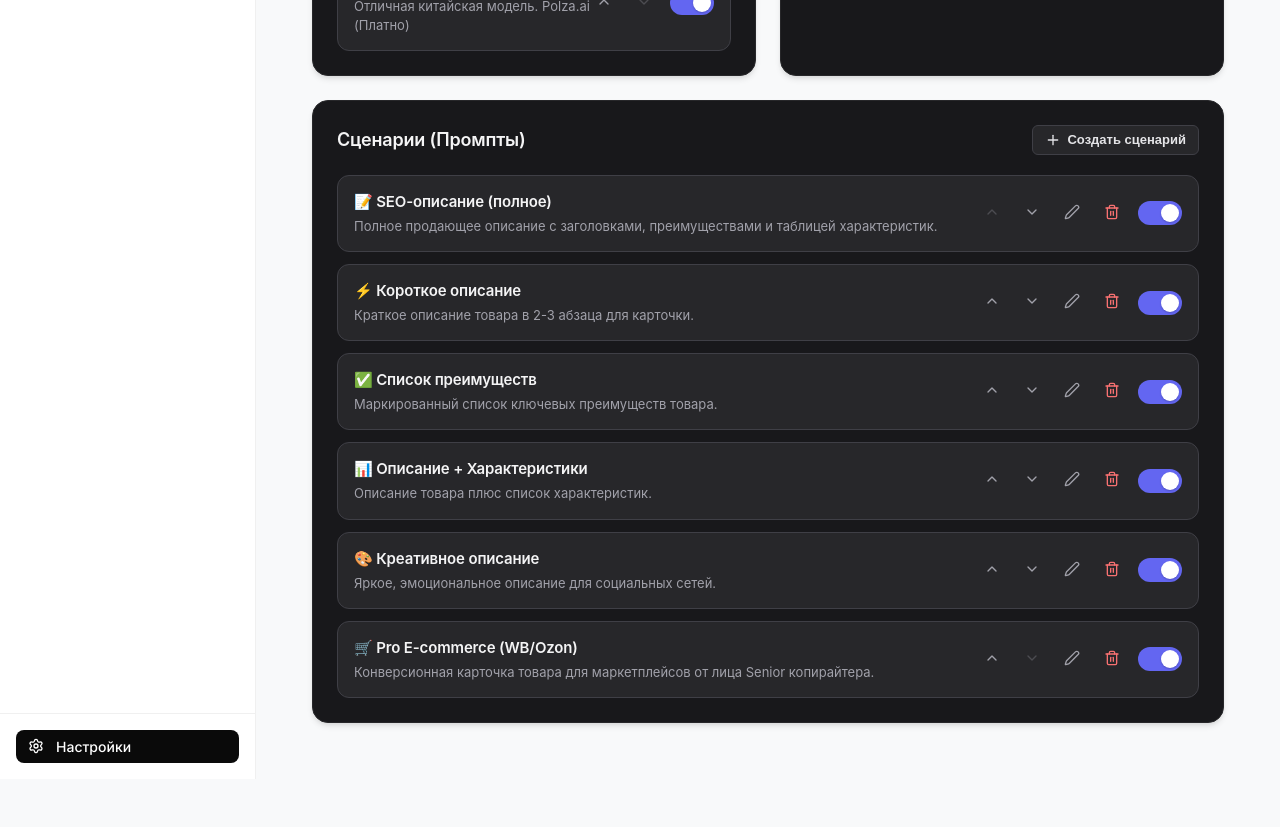
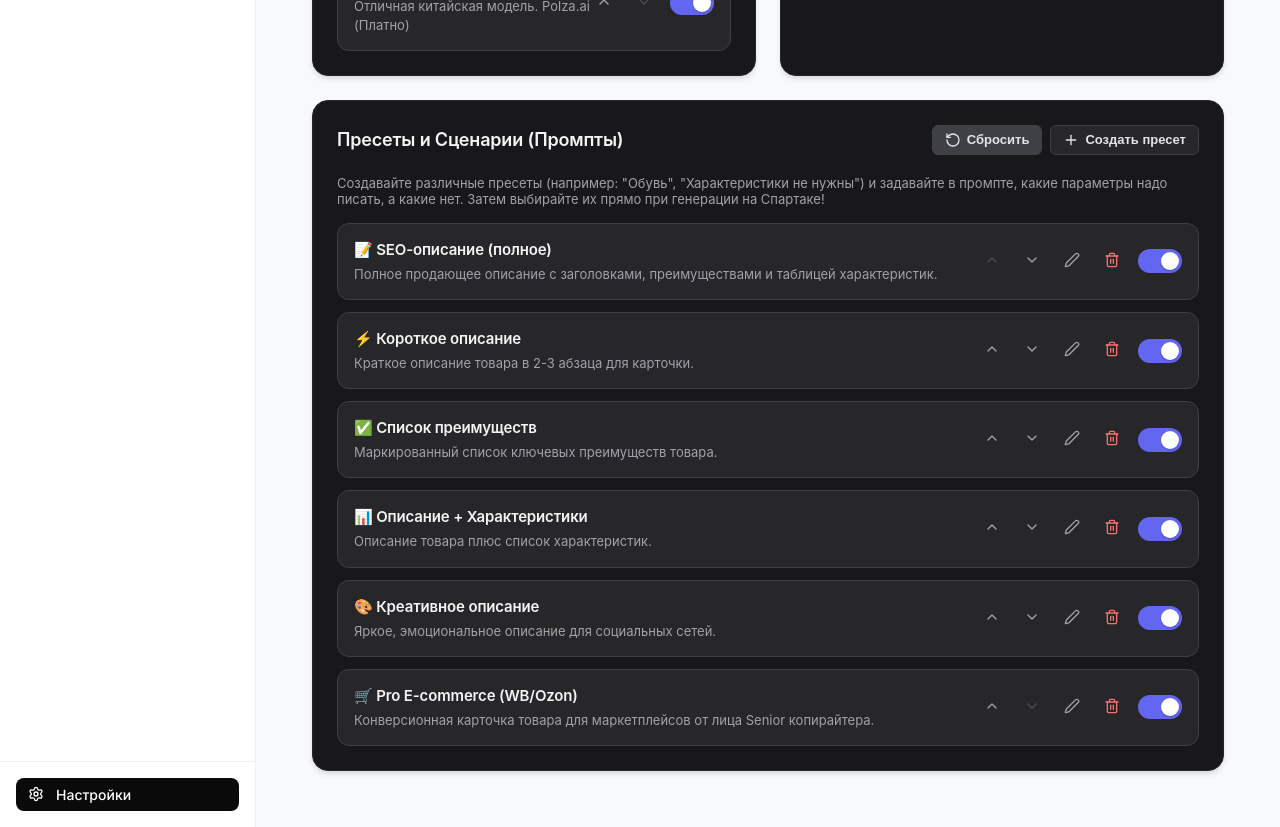
Before and after one commit to FlyJikey/my-ai-hub, a Next.js app: page /dashboard/settings in a window 1280 px wide. Shown: the part 1280-2107 px from the top of the page. Before the commit the page ends 2059 px from the top, so only its background shows below. Built offline with nearby package versions, Linux system fonts and the light colour scheme; no server answers; the database is empty.

Commit message:
feat: add restore default scenarios button and ui instructions

```diff
--- a/src/app/api/settings/route.js
+++ b/src/app/api/settings/route.js
@@ -193,6 +193,30 @@ export async function GET(req) {
 
 export async function POST(req) {
     try {
+        const { searchParams } = new URL(req.url);
+        const action = searchParams.get('action');
+
+        if (action === 'restore_scenarios') {
+            const { data: currentData } = await supabase
+                .from('ai_settings')
+                .select('data')
+                .eq('id', 'global')
+                .single();
+
+            const newData = currentData?.data || {};
+            newData.scenarios = DEFAULT_SCENARIOS;
+
+            const { error } = await supabase
+                .from('ai_settings')
+                .upsert({ id: 'global', data: newData }, { onConflict: 'id' });
+
+            if (error) {
+                console.error('Settings Restore Error:', error);
+                return NextResponse.json({ error: error.message }, { status: 500, headers: corsHeaders });
+            }
+            return NextResponse.json({ success: true, data: newData }, { headers: corsHeaders });
+        }
+
         const body = await req.json();
 
         const { error } = await supabase
--- a/src/app/dashboard/settings/page.js
+++ b/src/app/dashboard/settings/page.js
@@ -1,7 +1,7 @@
 "use client";
 
 import { useState, useEffect } from "react";
-import { Save, Plus, Trash2, Edit2, CheckCircle, AlertCircle, RefreshCw, ChevronUp, ChevronDown } from "lucide-react";
+import { Save, Plus, Trash2, Edit2, CheckCircle, AlertCircle, RefreshCw, ChevronUp, ChevronDown, RotateCcw } from "lucide-react";
 import styles from "./page.module.css";
 
 export default function SettingsPage() {
@@ -51,6 +51,28 @@ export default function SettingsPage() {
             }
         } catch (err) {
             setMessage({ text: "Ошибка сети при сохранении.", type: "error" });
+        } finally {
+            setIsSaving(false);
+        }
+    };
+
+    const restoreScenarios = async () => {
+        if (!confirm("Внимание! Это удалит все ваши текущие сценарии и вернет 6 стандартных шаблонов. Вы уверены?")) return;
+
+        setIsSaving(true);
+        setMessage({ text: "", type: "" });
+        try {
+            const res = await fetch('/api/settings?action=restore_scenarios', { method: 'POST' });
+            const data = await res.json();
+            if (res.ok) {
+                setSettings(prev => ({ ...prev, scenarios: data.data.scenarios }));
+                setMessage({ text: "Сценарии успешно сброшены к стандартным!", type: "success" });
+                setTimeout(() => setMessage({ text: "", type: "" }), 3000);
+            } else {
+                setMessage({ text: "Ошибка сброса: " + data.error, type: "error" });
+            }
+        } catch (err) {
+            setMessage({ text: "Ошибка сети при сбросе.", type: "error" });
         } finally {
             setIsSaving(false);
         }
@@ -266,11 +288,19 @@ export default function SettingsPage() {
                 {/* СЦЕНАРИИ */}
                 <div className={`${styles.card} ${styles.fullWidth}`}>
                     <div className={styles.cardHeader}>
-                        <h2 className={styles.cardTitle}>Сценарии (Промпты)</h2>
-                        <button className={styles.addBtn} onClick={() => setEditingScenario({ name: "", icon: "📝", description: "", prompt: "" })}>
-                            <Plus size={16} /> Создать сценарий
-                        </button>
+                        <h2 className={styles.cardTitle}>Пресеты и Сценарии (Промпты)</h2>
+                        <div style={{ display: 'flex', gap: '8px' }}>
+                            <button className={styles.addBtn} onClick={restoreScenarios} style={{ background: '#3f3f46' }} title="Сбросить к заводским настройкам">
+                                <RotateCcw size={16} /> Сбросить
+                            </button>
+                            <button className={styles.addBtn} onClick={() => setEditingScenario({ name: "", icon: "📝", description: "", prompt: "" })}>
+                                <Plus size={16} /> Создать пресет
+                            </button>
+                        </div>
                     </div>
+                    <p style={{ fontSize: '13px', color: '#a1a1aa', marginBottom: '16px' }}>
+                        Создавайте различные пресеты (например: "Обувь", "Характеристики не нужны") и задавайте в промпте, какие параметры надо писать, а какие нет. Затем выбирайте их прямо при генерации на Спартаке!
+                    </p>
 
                     <div className={styles.list}>
                         {settings.scenarios.map((scenario, index) => (
```
